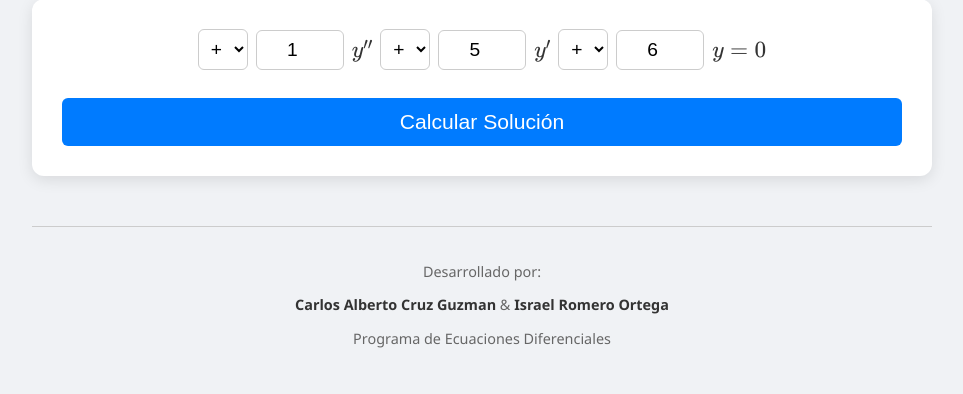
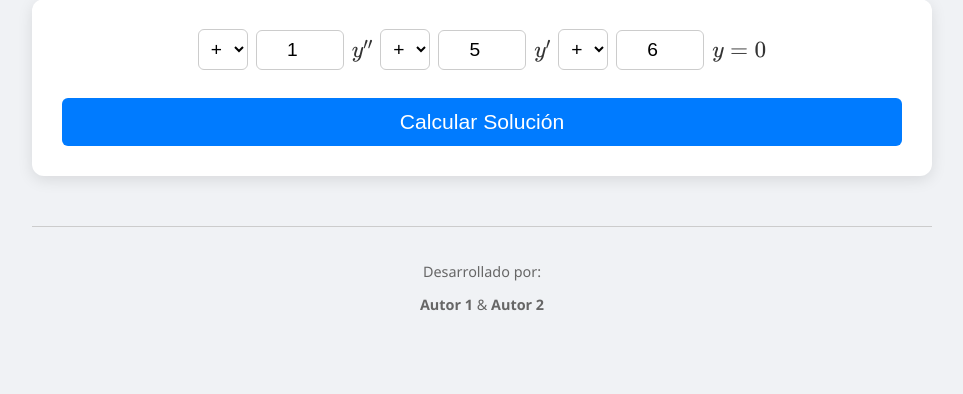
Before and after one commit to margaritabases-ai/ecuaciones, a Flask app: page / in a window 1280 px wide. Shown: the part 158-552 px from the top of the page, without its empty margins (158-1121 px from the left). Run offline with Flask 3, Linux system fonts and the light colour scheme.

Commit message:
Update index.html

```diff
--- a/templates/index.html
+++ b/templates/index.html
@@ -4,13 +4,20 @@
     <meta charset="UTF-8">
     <meta name="viewport" content="width=device-width, initial-scale=1.0">
     <title>Solucionador de ecuaciones diferenciales lineales de 2do orden</title>
-    <script src="https://polyfill.io/v3/polyfill.min.js?features=es6"></script>
+
+    <script>
+    window.MathJax = {
+      tex: {
+        inlineMath: [['$', '$'], ['\\(', '\\)']]
+      }
+    };
+    </script>
     <script id="MathJax-script" async src="https://cdn.jsdelivr.net/npm/mathjax@3/es5/tex-mml-chtml.js"></script>
+
     <style>
         body { font-family: 'Segoe UI', Tahoma, Geneva, Verdana, sans-serif; max-width: 900px; margin: 0 auto; padding: 20px; background-color: #f0f2f5; color: #333; }
         h1 { text-align: center; color: #2c3e50; margin-bottom: 30px; }
 
-        /* Estilos del Input */
         .input-container {
             background: white; padding: 30px; border-radius: 12px;
             box-shadow: 0 4px 15px rgba(0,0,0,0.1);
@@ -27,7 +34,6 @@
         }
         button:hover { background-color: #0056b3; }
 
-        /* Resultados */
         #resultados { margin-top: 30px; }
         .paso {
             background: white; margin-bottom: 20px; padding: 20px;
@@ -38,12 +44,10 @@
         .paso.visible { opacity: 1; transform: translateY(0); }
         .paso h3 { margin-top: 0; color: #28a745; font-size: 1.1em; text-transform: uppercase; letter-spacing: 1px; }
 
-        /* Autores */
         .authors {
             margin-top: 50px; padding-top: 20px; border-top: 1px solid #ccc;
             text-align: center; font-size: 0.9em; color: #666;
         }
-        .authors strong { color: #333; }
     </style>
 </head>
 <body>
@@ -51,24 +55,15 @@
     <h1>Solucionador de ecuaciones diferenciales lineales de 2do orden</h1>
 
     <div class="input-container">
-        <select id="signA">
-            <option value="1">+</option>
-            <option value="-1">-</option>
-        </select>
+        <select id="signA"><option value="1">+</option><option value="-1">-</option></select>
         <input type="number" id="valA" value="1" min="0" step="any">
         <span>\( y'' \)</span>
 
-        <select id="signB">
-            <option value="1">+</option>
-            <option value="-1">-</option>
-        </select>
+        <select id="signB"><option value="1">+</option><option value="-1">-</option></select>
         <input type="number" id="valB" value="5" min="0" step="any">
         <span>\( y' \)</span>
 
-        <select id="signC">
-            <option value="1">+</option>
-            <option value="-1">-</option>
-        </select>
+        <select id="signC"><option value="1">+</option><option value="-1">-</option></select>
         <input type="number" id="valC" value="6" min="0" step="any">
         <span>\( y = 0 \)</span>
 
@@ -79,37 +74,28 @@
 
     <div class="authors">
         <p>Desarrollado por:</p>
-        <p><strong>Carlos Alberto Cruz Guzman</strong> & <strong>Israel Romero Ortega</strong></p>
-        <p>Programa de Ecuaciones Diferenciales</p>
+        <p><strong>Autor 1</strong> & <strong>Autor 2</strong></p>
     </div>
 
     <script>
         async function resolver() {
-            // Obtenemos valores y signos
             const valA = document.getElementById('valA').value;
             const signA = document.getElementById('signA').value;
-
             const valB = document.getElementById('valB').value;
             const signB = document.getElementById('signB').value;
-
             const valC = document.getElementById('valC').value;
             const signC = document.getElementById('signC').value;
 
             const contenedor = document.getElementById('resultados');
             contenedor.innerHTML = "";
 
-            // Validación simple
             if(!valA || !valB || !valC) { alert("Por favor ingresa todos los números"); return; }
             if(valA == 0) { alert("El coeficiente 'a' no puede ser 0"); return; }
 
             const response = await fetch('/resolver', {
                 method: 'POST',
                 headers: { 'Content-Type': 'application/json' },
-                body: JSON.stringify({
-                    valA, signA,
-                    valB, signB,
-                    valC, signC
-                })
+                body: JSON.stringify({ valA, signA, valB, signB, valC, signC })
             });
 
             const data = await response.json();
```
